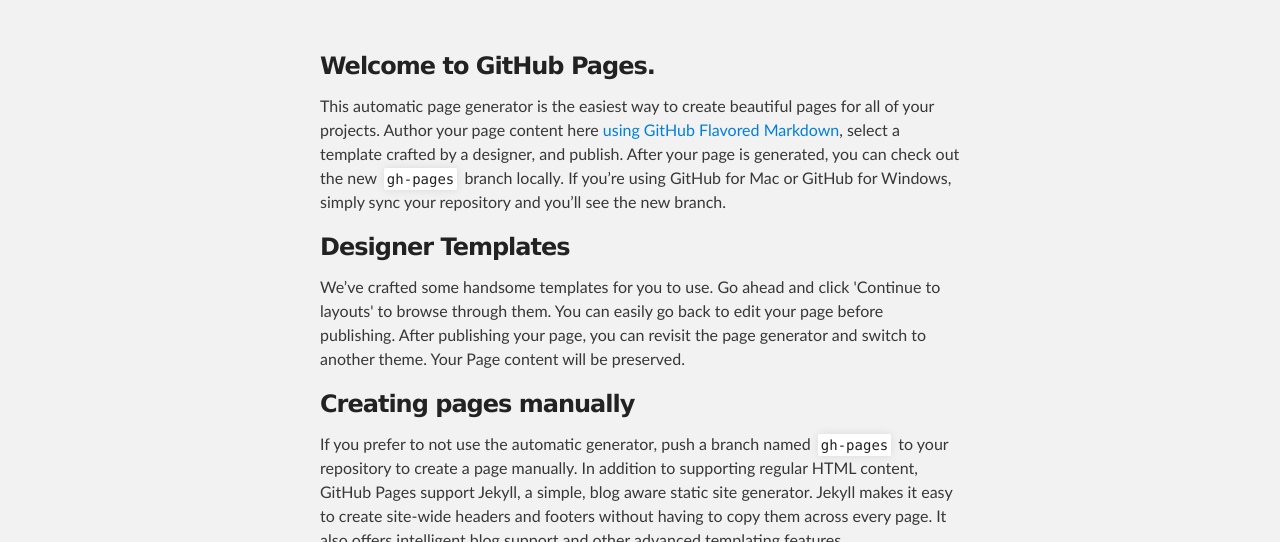
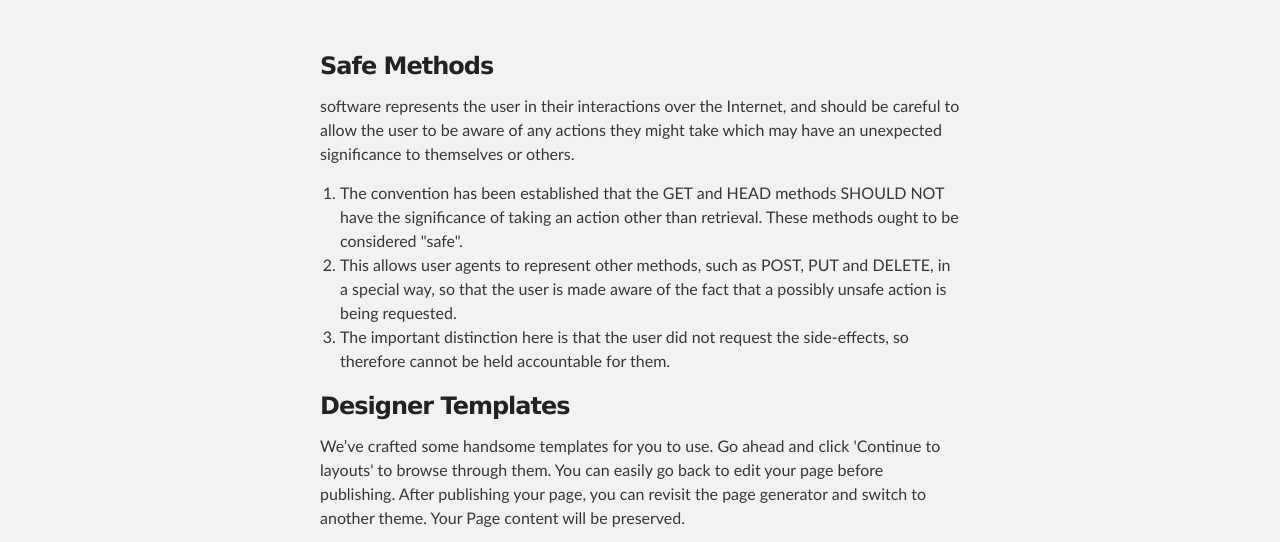
Before and after one commit to aseemydv/aseemydv.github.io, a plain HTML site: page index.html in a window 1280 px wide. Shown: the part 212-754 px from the top of the page. Drawn offline with Linux system fonts and the light colour scheme.

Commit message:
Added safe methods HTTP

```diff
--- a/index.html
+++ b/index.html
@@ -28,9 +28,15 @@
     <div id="main_content_wrap" class="outer">
       <section id="main_content" class="inner">
         <h3>
-<a id="welcome-to-github-pages" class="anchor" href="#welcome-to-github-pages" aria-hidden="true"><span aria-hidden="true" class="octicon octicon-link"></span></a>Welcome to GitHub Pages.</h3>
+<a id="welcome-to-github-pages" class="anchor" href="#welcome-to-github-pages" aria-hidden="true"><span aria-hidden="true" class="octicon octicon-link"></span></a>Safe Methods</h3>
 
-<p>This automatic page generator is the easiest way to create beautiful pages for all of your projects. Author your page content here <a href="https://guides.github.com/features/mastering-markdown/">using GitHub Flavored Markdown</a>, select a template crafted by a designer, and publish. After your page is generated, you can check out the new <code>gh-pages</code> branch locally. If you’re using GitHub for Mac or GitHub for Windows, simply sync your repository and you’ll see the new branch.</p>
+<p>software represents the user in their interactions over the Internet, and should be careful to allow the user to be aware of any actions they might take which may have an unexpected significance to themselves or others.<br/>
+        <ol>
+          <li>The convention has been established that the GET and HEAD methods SHOULD NOT have the significance of taking an action other than retrieval. These methods ought to be considered "safe".
+          <li>This allows user agents to represent other methods, such as POST, PUT and DELETE, in a special way, so that the user is made aware of the fact that a possibly unsafe action is being requested.
+          <li>The important distinction here is that the user did not request the side-effects, so therefore cannot be held accountable for them.
+        </ol>
+</p>
 
 <h3>
 <a id="designer-templates" class="anchor" href="#designer-templates" aria-hidden="true"><span aria-hidden="true" class="octicon octicon-link"></span></a>Designer Templates</h3>
```
